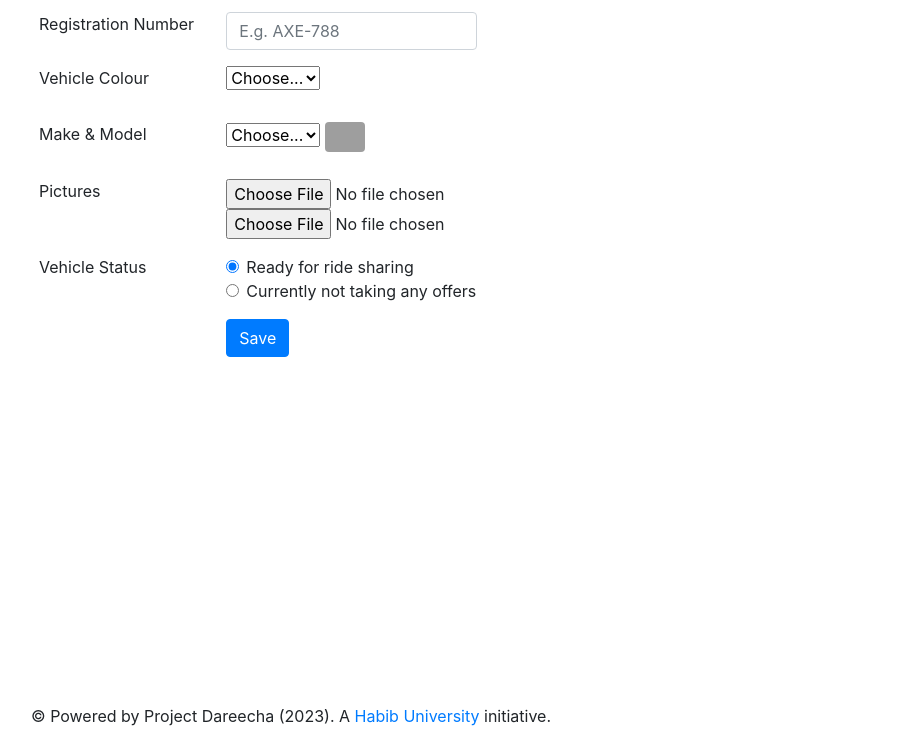
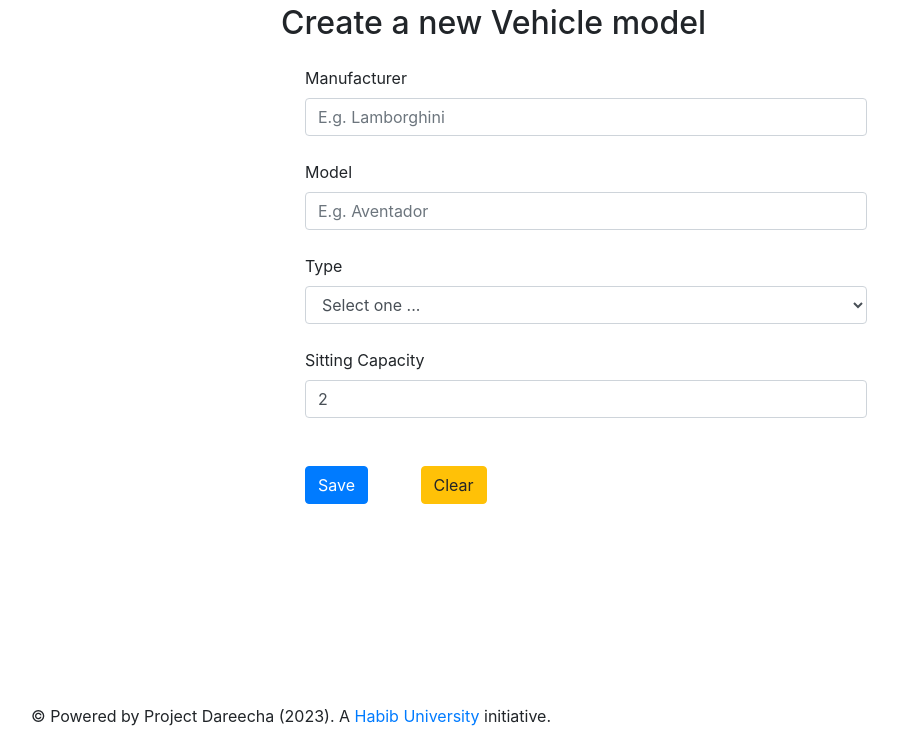
Before and after one commit to falakn2405/dareecha_baham, a Django app: template baham/templates/createvehicle.html in a window 1280 px wide. Shown: the part 56-800 px from the top of the page, without its empty margins (54-952 px from the left). Run offline with Django 4.2, Linux system fonts and the light colour scheme; the template is opened without the code that fills it, so the values that code supplies are empty; some libraries are stand-ins or nearby versions; grey boxes are pictures that could not be loaded.

Commit message:
Update createvehicle.html

```diff
--- a/baham/templates/createvehicle.html
+++ b/baham/templates/createvehicle.html
@@ -1,103 +1,24 @@
 {% include 'header.html' %}
 
-<script>
-$(document).ready(function(){
-    $("#modelSelection").change(function(){
-        // When the selected option is changed, we'd like to attach associated icon for the car type
-        var values = $("#modelSelection option:selected");
-        const arr = values.text().split('|');
-        if (arr.length > 0) {
-            $("#modelThumbnail").attr('src', "/static/images/" + arr[0] + ".png");
-        }
-    });
-});
-</script>
-
-<form action="save/" method="post" class="row g-3" enctype="multipart/form-data">
-    {% csrf_token %}
-
-    <div class="container">
-        <div class="row p-2">
-            <div class="col-md-2">
-                <label class="form-label">Registration Number</label>
-            </div>
-            <div class="col-md-3">
-                <input type="text" class="form-control" id="registrationNumberText" name="registrationNumberText" maxlength="8"
-                       placeholder="E.g. AXE-788" required>
-            </div>
+<form action="save/" method="post">
+{% csrf_token %}
+    <div class="container col-auto w-50">
+        <span class="text-justify"><h2>Create a new Vehicle model</h2></span>
+        <div class="row m-4"><label class="label">Manufacturer</label><input name="vendor" class="form-control" type="text" maxlength="50" placeholder="E.g. Lamborghini" required></div>
+        <div class="row m-4"><label>Model</label><input name="model" class="form-control" type="text" maxlength="50" placeholder="E.g. Aventador" required></div>
+        <div class="row m-4"><label>Type</label>
+          <select name="type" class="form-control">
+              <option value="">Select one ...</option>
+              {% for value, label in vehicle_types %}
+              <option value={{value}}>{{label}}</option>
+              {% endfor %}
+          </select>
         </div>
-
-        <div class="row p-2">
-            <div class="col-md-2">
-                <label class="form-label">Vehicle Colour</label>
-            </div>
-            <div class="col-md-3">
-                <select class="form-select form-select-lg mb-3" id = "colourSelection" name="colourSelection" required>
-                    <option selected disabled value="">Choose...</option>
-                    {% for c in colours %}
-                    <option style="color: c" value="{{c}}">{{c}}</option>
-                    {% endfor %}
-                </select>
-            </div>
-        </div>
-
-        <div class="row p-2">
-            <div class="col-md-2">
-                <label class="form-label">Make & Model</label>
-            </div>
-            <div class="col-md-3">
-                <select class="form-select form-select-lg mb-3" id="modelSelection" name="modelSelection" required>
-                    <option selected disabled value="">Choose...</option>
-                    {% for m in models %}
-                    <option value="{{m.model_id}}">{{m.type}}| {{m.vendor}} - {{m.model}}</option>
-                    {% endfor %}
-                </select>
-                <img id="modelThumbnail" src="/static/images/GENERIC_CAR.png" class="rounded mx-auto" alt="..." width="40">
-            </div>
-        </div>
-
-        <div class="row p-2">
-            <div class="col-md-2">
-                <label class="form-label">Pictures</label>
-            </div>
-            <div class="col-md-3">
-                <input type="file" name="frontImage" accept="image/*">
-                <input type="file" name="sideImage" accept="image/*">
-            </div>
-        </div>
-
-        <div class="row p-2">
-            <div class="col-md-2">
-                <label class="form-label">Vehicle Status</label>
-            </div>
-            <div class="col-md-4">
-                <div class="form-check">
-                    <input class="form-check-input" type="radio" name="statusCheck" id="available"
-                           value="AVAILABLE" checked>
-                    <label class="form-check-label" for="available">
-                        Ready for ride sharing
-                    </label>
-                </div>
-                <div class="form-check">
-                    <input class="form-check-input" type="radio" name="statusCheck" id="inactive"
-                           value="INACTIVE">
-                    <label class="form-check-label" for="inactive">
-                        Currently not taking any offers
-                    </label>
-                </div>
-            </div>
-        </div>
-
-        <div class="row p-2">
-            <div class="col-md-2">
-            </div>
-            <div class="col-md-4">
-                <button class="btn btn-primary" type="submit" id="saveButton">Save</button>
-            </div>
-        </div>
-
+        <div class="row m-4"><label>Sitting Capacity</label><input name="capacity" class="form-control" type="number" maxlength="2" min="1" max="60" step="1" value="2" required></div>
+        <button type="submit" class="btn btn-primary m-4">Save</button>
+        <button type="button" class="btn btn-warning m-4" onclick="clearForm();">Clear</button>
     </div> <!-- /container -->
-
 </form>
 
+<br>
 {% include 'footer.html' %}
```
